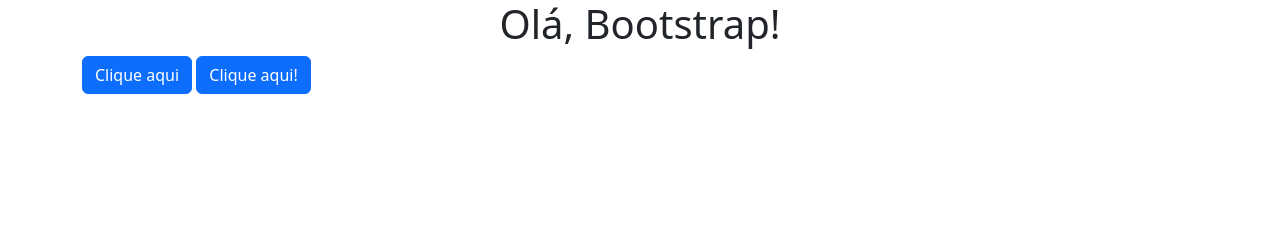
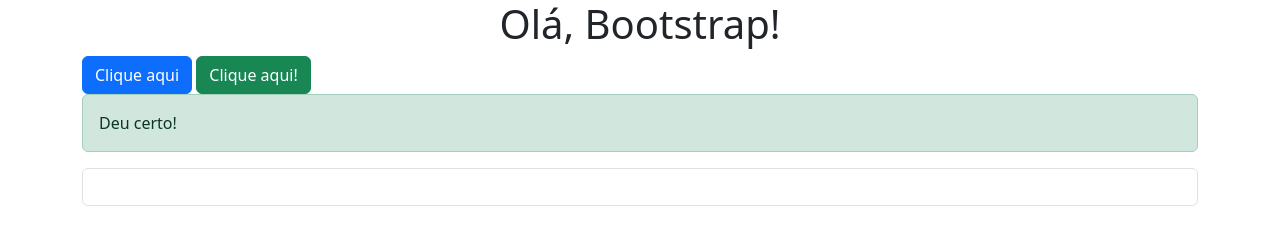
Before and after one commit to joaopaulonasc/myFirstWebsite, a plain HTML site: page index.html in a window 1280 px wide. Both pictures are taken after a click on the button "Clique aqui!". Drawn offline with nearby package versions, Linux system fonts and the light colour scheme.

Commit message:
novasatts

```diff
--- a/index.html
+++ b/index.html
@@ -9,7 +9,18 @@
     <div class="container">
       <h1 class="text-center">Olá, Bootstrap!</h1>
       <button class="btn btn-primary">Clique aqui</button>
-      <button class="btn btn-primary">Clique aqui!</button>
+      <button class="btn btn-success" id="meuBotao">Clique aqui!</button>
+      <div class="alert alert-success" id="meuAlerta" style="display: none;">Deu certo!</div>
+      <input class="form-control">
     </div>
+    <script>
+        document.getElementById("meuBotao").onclick = function() {
+        const alerta = document.getElementById("meuAlerta");
+        alerta.style.display = "block";
+        setTimeout(function() {
+        alerta.style.display = "none";
+        }, 3000); // 3000 milissegundos = 3 segundos
+    }
+    </script>
   </body>
 </html>
```
